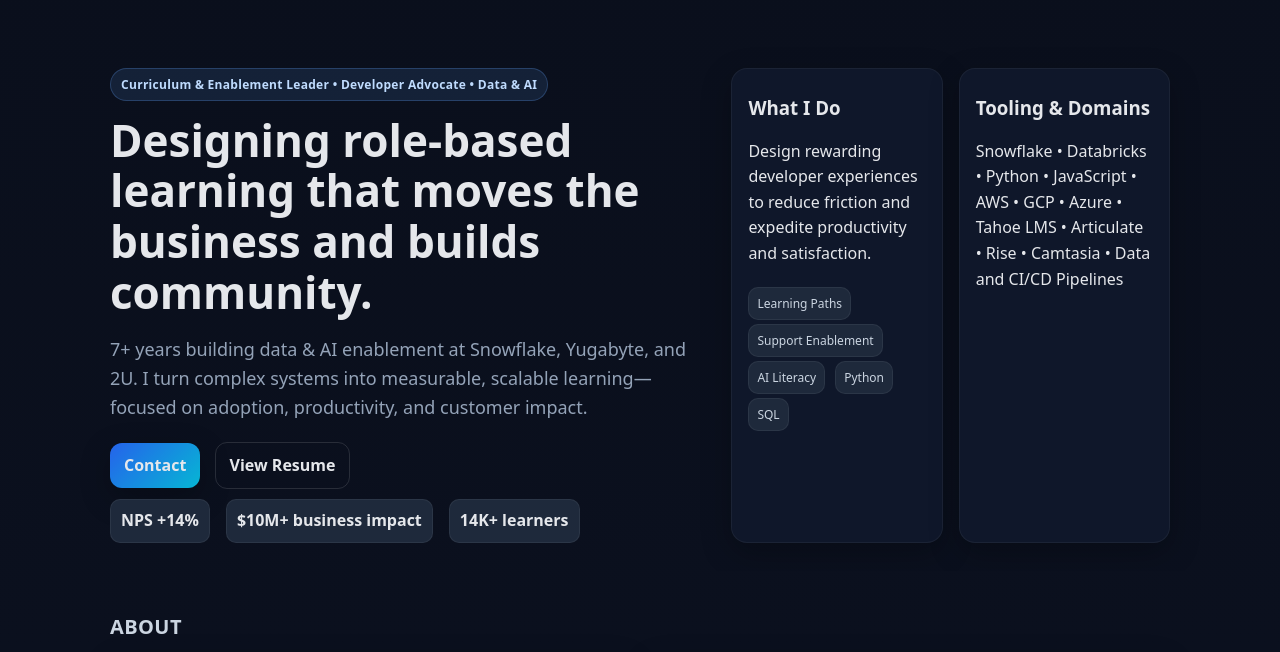
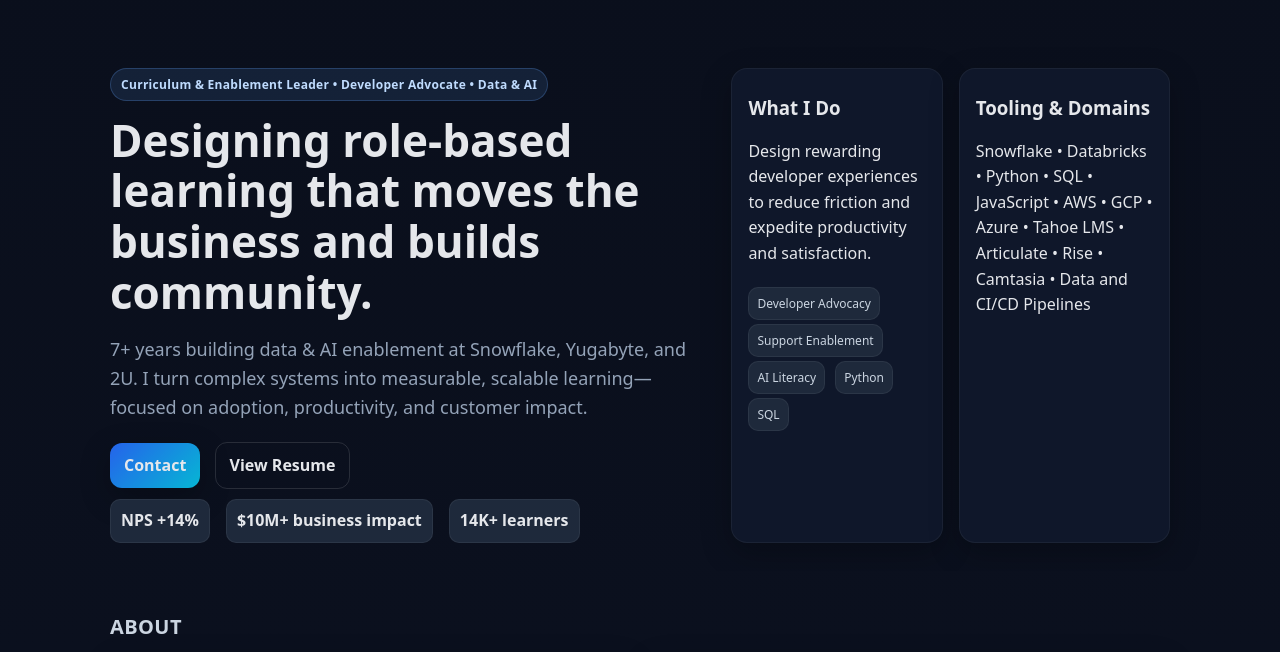
Before and after one commit to markjnkim/portfolio-mk, a plain HTML site: page index.html in a window 1280 px wide. Shown: the part 59-711 px from the top of the page. Drawn offline with Linux system fonts and the light colour scheme.

Commit message:
Update index.html

```diff
--- a/index.html
+++ b/index.html
@@ -69,7 +69,7 @@
           <h3>What I Do</h3>
           <p>Design rewarding developer experiences to reduce friction and expedite productivity and satisfaction.</p>
           <div>
-            <span class="tag">Learning Paths</span>
+            <span class="tag">Developer Advocacy</span>
             <span class="tag">Support Enablement</span>
             <span class="tag">AI Literacy</span>
             <span class="tag">Python</span>
@@ -78,7 +78,7 @@
         </div>
         <div class="card">
           <h3>Tooling & Domains</h3>
-          <p>Snowflake • Databricks • Python • JavaScript • AWS • GCP • Azure • Tahoe LMS • Articulate • Rise • Camtasia • Data and CI/CD Pipelines </p>
+          <p>Snowflake • Databricks • Python • SQL • JavaScript • AWS • GCP • Azure • Tahoe LMS • Articulate • Rise • Camtasia • Data and CI/CD Pipelines </p>
         </div>
       </div>
     </div>
```
